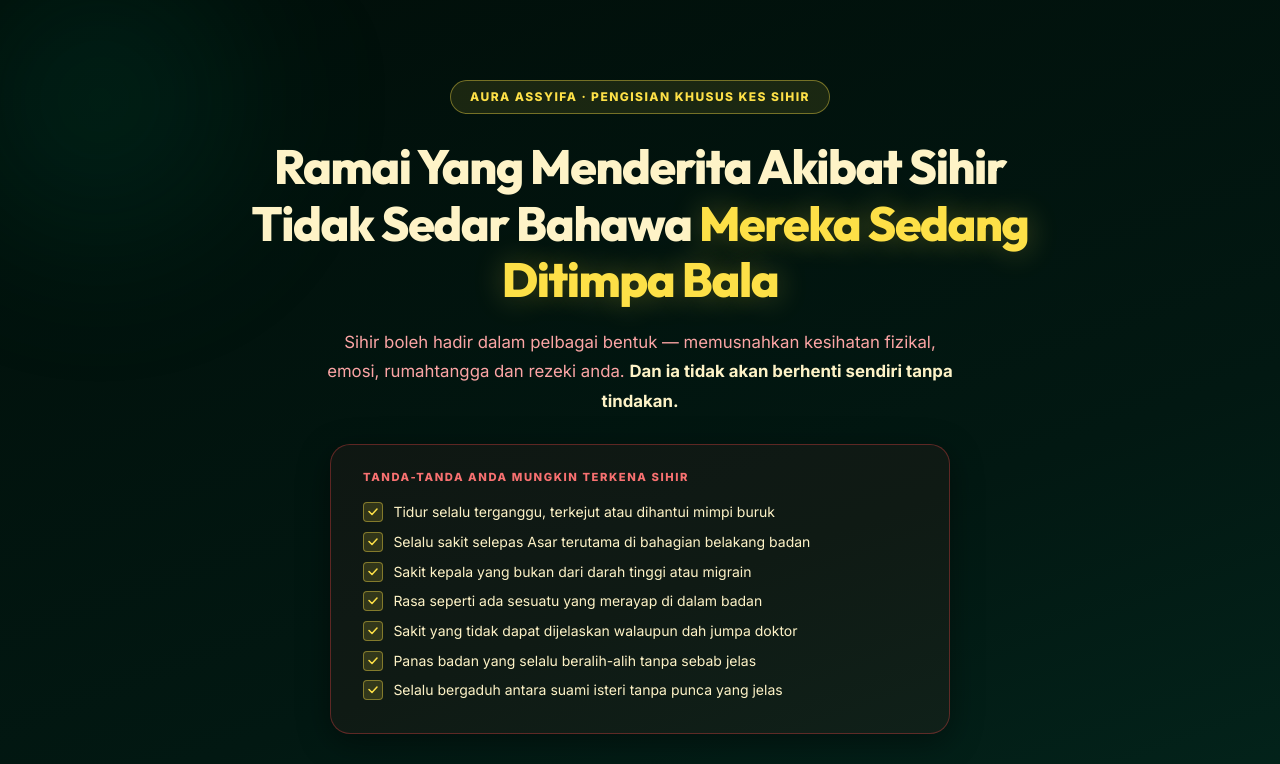
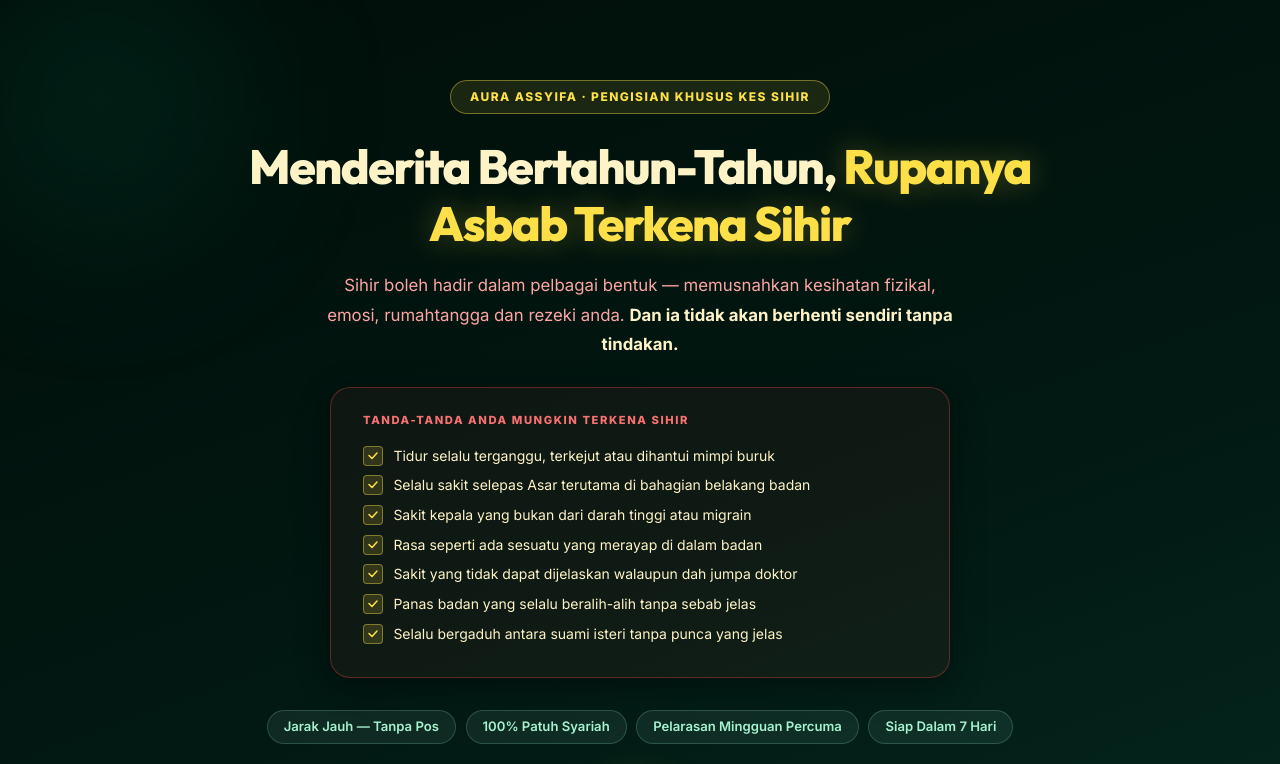
Before and after one commit to molekventure313/aura-assyifa, a Next.js app: page /pengisian-sihir in a window 1280 px wide. Shown: the top 764 px of the page. Built offline with nearby package versions, Linux system fonts and the light colour scheme; no server answers; the database is empty.

Commit message:
fix: Tukar headline /pengisian-sihir kepada Menderita Bertahun-Tahun, Rupanya Asbab Terkena Sihir

```diff
--- a/src/app/pengisian-sihir/page.js
+++ b/src/app/pengisian-sihir/page.js
@@ -203,8 +203,8 @@ export default function PengisianSihirPage() {
           </div>
 
           <h1 className="hero-h1" style={{ fontSize: 'clamp(1.9rem, 4.5vw, 3rem)', fontWeight: 900, color: '#FEF3C7', lineHeight: 1.18, letterSpacing: '-0.03em', marginBottom: '1.25rem' }}>
-            Ramai Yang Menderita Akibat Sihir Tidak Sedar Bahawa{' '}
-            <span style={{ color: '#FDE047', textShadow: '0 0 30px rgba(253,224,71,0.3)' }}>Mereka Sedang Ditimpa Bala</span>
+            Menderita Bertahun-Tahun,{' '}
+            <span style={{ color: '#FDE047', textShadow: '0 0 30px rgba(253,224,71,0.3)' }}>Rupanya Asbab Terkena Sihir</span>
           </h1>
 
           <p style={{ fontSize: '1.05rem', color: '#FCA5A5', lineHeight: 1.75, maxWidth: '640px', margin: '0 auto 1.75rem' }}>
```
